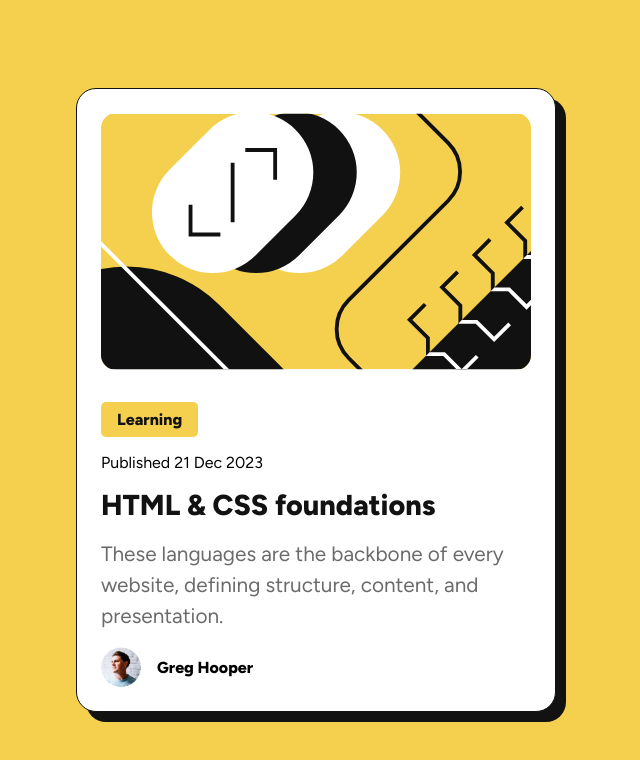
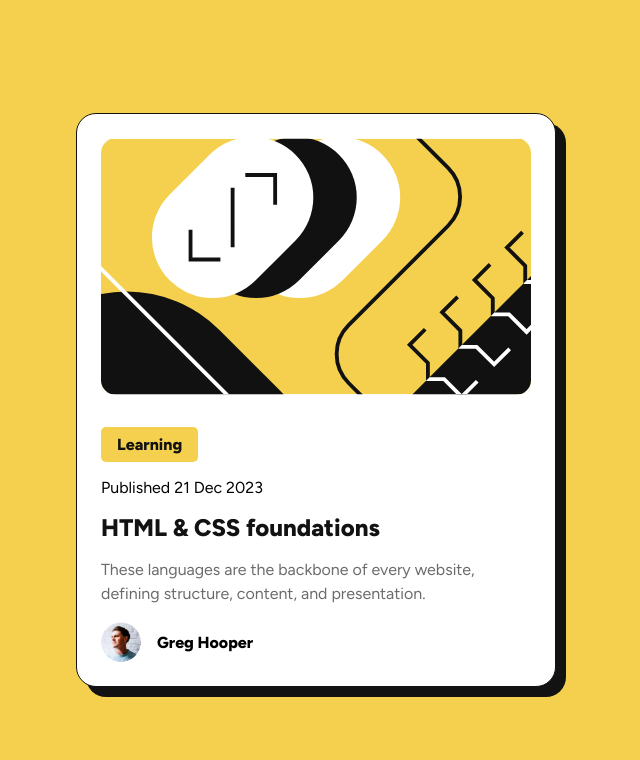
Before and after one commit to WesllenCarmo/blogPreviewCard, a React (Vite) app: page / in a window 1280 px wide. Shown: the top 760 px of the page, without its empty margins (324-964 px from the left). Built offline with nearby package versions, Linux system fonts and the light colour scheme.

Commit message:
Elements' size update.

```diff
--- a/src/App.css
+++ b/src/App.css
@@ -8,7 +8,7 @@ body {
     font-family: 'Figtree', sans-serif;
     background-color: hsl(47, 88%, 63%);
     min-height: 100dvh;
-    font-size: 1em;
+    font-size: 1rem;
 }
 .App {
     min-height: 100dvh;
--- a/src/components/Card.module.css
+++ b/src/components/Card.module.css
@@ -2,10 +2,10 @@
     width: 100%;
     max-width: 480px;
     background-color: hsl(0, 0%, 100%);
-    padding: 1.5em;
+    padding: 1.5rem;
     display: flex;
     flex-direction: column;
-    row-gap: 2em;
+    row-gap: 2rem;
     border: 1px solid hsl(0, 0%, 7%);
     border-radius: 20px;
     box-shadow: 10px 10px 0px hsl(0, 0%, 7%);
@@ -17,31 +17,30 @@
 .textContainer {
     display: flex;
     flex-direction: column;
-    row-gap: 1em;
+    row-gap: 1rem;
 }
 .subject {
     width: fit-content;
-    padding: 0.5em 1em;
+    padding: 0.5rem 1rem;
     background-color: hsl(47, 88%, 63%);
     color: hsl(0, 0%, 7%);
     font-weight: 800;
     border-radius: 5px;
 }
 .title {
-    font-size: 1.8em;
+    font-size: 1.5rem;
     color: hsl(0, 0%, 7%);
     font-weight: 800;
 }
 .description {
     color: hsl(0, 0%, 42%);
-    font-size: 1.3em;
-    line-height: 1.5em;
+    line-height: 1.5rem;
 }
 .authorContainer {
     display: flex;
     align-items: center;
-    column-gap: 1em;
-    font-size: 1em;
+    column-gap: 1rem;
+    font-size: 1rem;
     font-weight: 800;
 }
 .authorContainer img {
@@ -53,10 +52,4 @@
     .card {
         width: 80%;
     }
-    .description {
-        font-size: 1em;
-    }
-    .title {
-        font-size: 1.5em
-    }
 }
```
